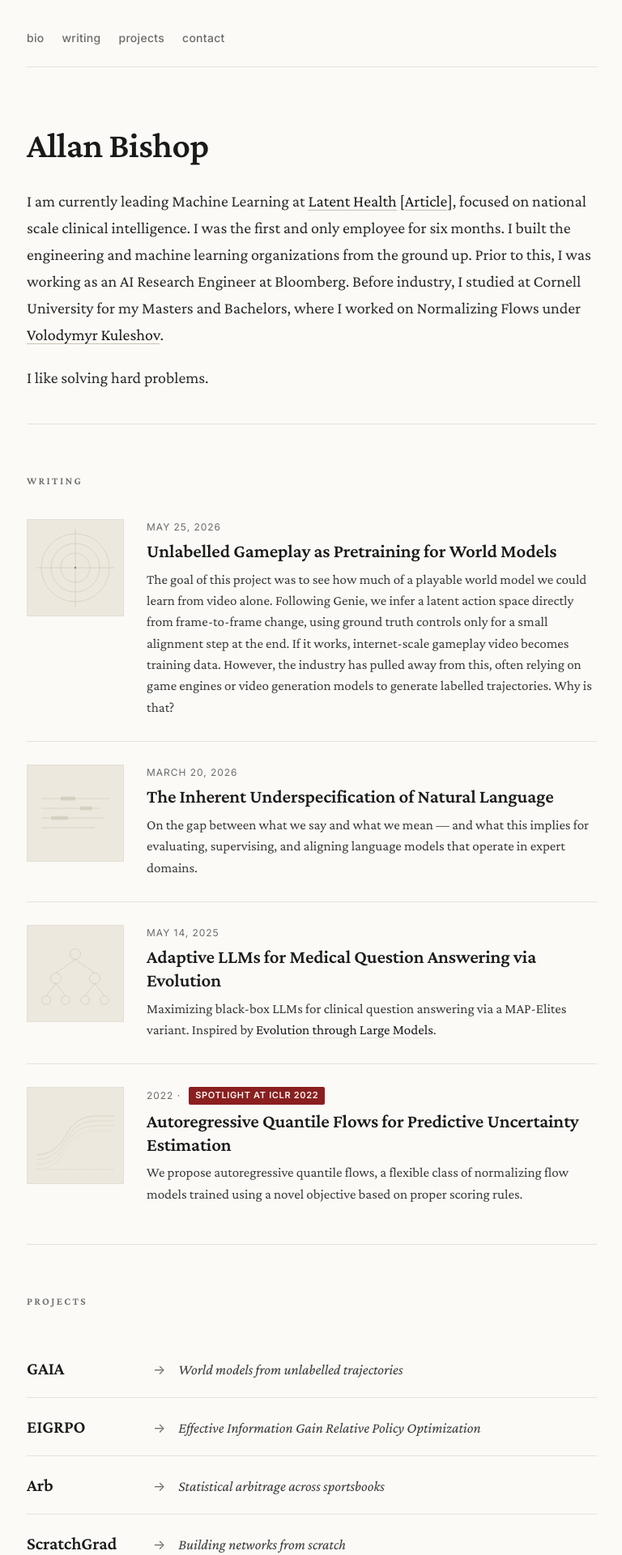
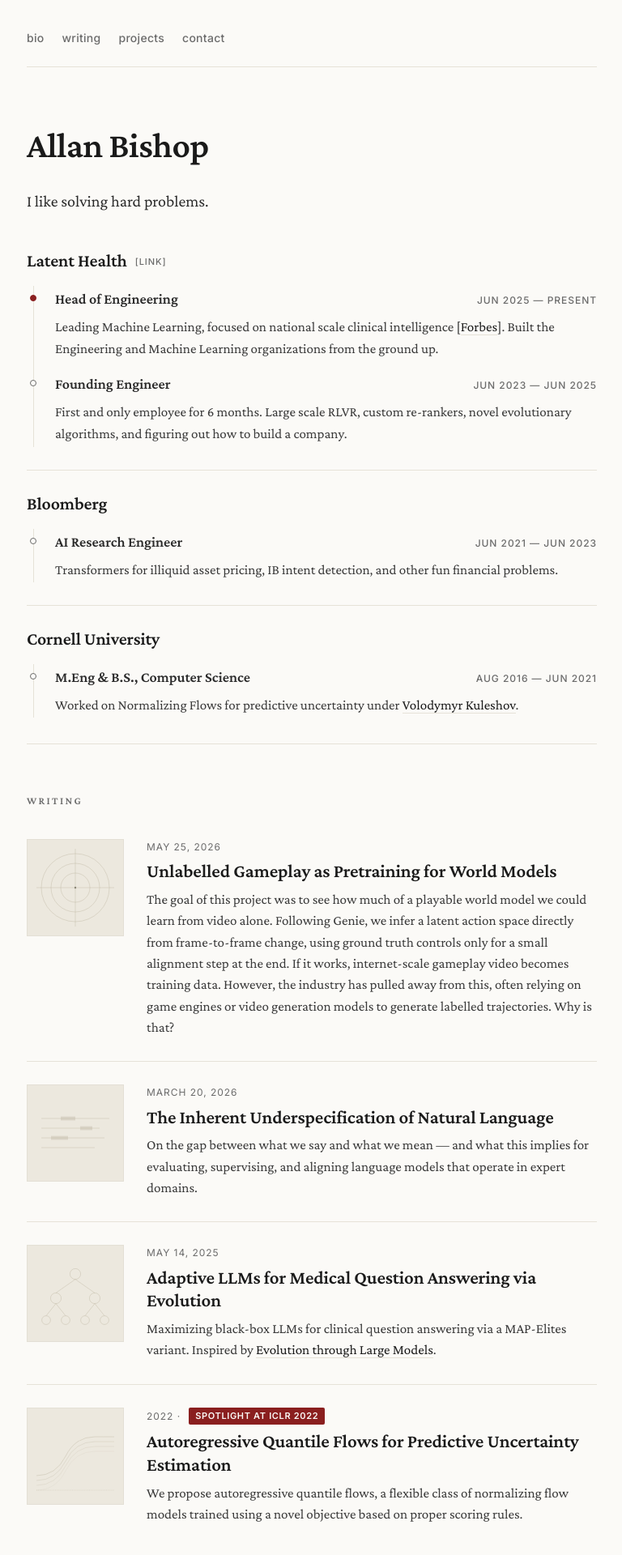
Before and after one commit to adb262/adb262.github.io, a Jekyll site: the page index.html, which Jekyll copies as it is, in a window 1280 px wide. Shown: the top 1920 px of the page at 81% size, without its empty margins (255-1023 px from the left). Built offline with Jekyll 4.4.1, drawn with Linux system fonts in a browser that asks for light colours.

Commit message:
Add timeline view

```diff
--- a/assets/css/site.css
+++ b/assets/css/site.css
@@ -136,6 +136,128 @@ a:hover {
 
 .lede a {
     border-bottom: 1px solid #c9c2b3;
+}
+
+/* Timeline (CV-style entries inside the bio section). */
+.timeline {
+    margin: 32px 0 8px;
+}
+
+.timeline-item {
+    padding: 28px 0;
+    border-top: 1px solid var(--rule);
+}
+
+.timeline-item:first-child {
+    border-top: none;
+    padding-top: 12px;
+}
+
+.timeline-item:last-child {
+    padding-bottom: 4px;
+}
+
+.timeline-place {
+    font-family: var(--serif);
+    font-size: 22px;
+    font-weight: 600;
+    letter-spacing: -0.005em;
+    margin: 0;
+    line-height: 1.2;
+    display: flex;
+    align-items: baseline;
+    flex-wrap: wrap;
+    gap: 10px;
+}
+
+.timeline-link {
+    font-family: var(--sans);
+    font-size: 11px;
+    font-weight: 500;
+    letter-spacing: 0.08em;
+    text-transform: uppercase;
+    color: var(--muted);
+    border-bottom: none;
+    position: relative;
+    top: -2px;
+}
+
+.timeline-link:hover {
+    color: var(--accent);
+}
+
+.timeline-roles {
+    margin: 18px 0 0 8px;
+    padding: 2px 0 2px 26px;
+    border-left: 1px solid var(--rule);
+}
+
+.timeline-role {
+    position: relative;
+    padding: 16px 0 0;
+}
+
+.timeline-role:first-child {
+    padding-top: 0;
+}
+
+.timeline-role::before {
+    content: "";
+    position: absolute;
+    left: -31px;
+    top: 25px;
+    width: 8px;
+    height: 8px;
+    border-radius: 50%;
+    background: var(--bg);
+    border: 1.5px solid var(--muted);
+    box-sizing: border-box;
+}
+
+.timeline-role:first-child::before {
+    top: 9px;
+}
+
+.timeline-role--current::before {
+    background: var(--accent);
+    border-color: var(--accent);
+}
+
+.timeline-role-head {
+    display: flex;
+    justify-content: space-between;
+    align-items: baseline;
+    gap: 18px;
+    flex-wrap: wrap;
+}
+
+.timeline-title {
+    font-family: var(--serif);
+    font-size: 18px;
+    font-weight: 600;
+    color: #2a2a2a;
+    margin: 0;
+}
+
+.timeline-duration {
+    font-family: var(--sans);
+    font-size: 12px;
+    font-weight: 500;
+    letter-spacing: 0.08em;
+    text-transform: uppercase;
+    color: var(--muted);
+    white-space: nowrap;
+}
+
+.timeline-desc {
+    font-size: 17px;
+    line-height: 1.6;
+    color: #3a3a3a;
+    margin: 6px 0 0 0;
+}
+
+.timeline-desc a {
+    border-bottom: 1px solid var(--rule);
 }
 
 /* Writing */
@@ -563,6 +685,27 @@ a:hover {
         padding-top: 48px;
     }
 
+    .timeline-place {
+        font-size: 20px;
+    }
+
+    .timeline-roles {
+        margin-left: 2px;
+        padding-left: 20px;
+    }
+
+    .timeline-role::before {
+        left: -25px;
+    }
+
+    .timeline-role-head {
+        gap: 4px 14px;
+    }
+
+    .timeline-desc {
+        font-size: 16px;
+    }
+
     .writing-item {
         grid-template-columns: 90px 1fr;
         gap: 18px;
--- a/index.html
+++ b/index.html
@@ -27,15 +27,72 @@
             <section id="bio" class="section bio-section">
                 <h1 class="display-name">Allan Bishop</h1>
                 <p class="lede">
-                    I am currently leading Machine Learning at
-                    <a href="https://latenthealth.com/" target="_blank" rel="noopener">Latent Health</a>
-                    [<a href="https://www.forbes.com/sites/rashishrivastava/2026/03/18/this-600-million-ai-startup-is-speeding-up-paperwork-so-patients-get-drugs-faster/" target="_blank" rel="noopener">Article</a>],
-                    focused on national scale clinical intelligence.
-                    I was the first and only employee for six months. I built the engineering and machine learning organizations from the ground up. Prior to this, I was working as an AI Research Engineer at Bloomberg. Before industry, I studied at Cornell University for my Masters and Bachelors, where I worked on Normalizing Flows under <a href="https://www.cs.cornell.edu/~kuleshov/" target="_blank" rel="noopener">Volodymyr Kuleshov</a>.
-                </p>
-                <p class="lede">
                     I like solving hard problems.
                 </p>
+
+                <div class="timeline">
+                    <section class="timeline-item">
+                        <h3 class="timeline-place">
+                            Latent Health
+                            <a class="timeline-link" href="https://latenthealth.com/" target="_blank" rel="noopener">[Link]</a>
+                        </h3>
+                        <div class="timeline-roles">
+                            <section class="timeline-role timeline-role--current">
+                                <div class="timeline-role-head">
+                                    <span class="timeline-title">Head of Engineering</span>
+                                    <span class="timeline-duration">Jun 2025 &mdash; Present</span>
+                                </div>
+                                <p class="timeline-desc">
+                                    Leading Machine Learning, focused on national scale clinical intelligence
+                                    [<a href="https://www.forbes.com/sites/rashishrivastava/2026/03/18/this-600-million-ai-startup-is-speeding-up-paperwork-so-patients-get-drugs-faster/" target="_blank" rel="noopener">Forbes</a>].
+                                    Built the Engineering and Machine Learning organizations from the ground up.
+                                </p>
+                            </section>
+                            <section class="timeline-role">
+                                <div class="timeline-role-head">
+                                    <span class="timeline-title">Founding Engineer</span>
+                                    <span class="timeline-duration">Jun 2023 &mdash; Jun 2025</span>
+                                </div>
+                                <p class="timeline-desc">
+                                    First and only employee for 6 months. Large scale RLVR, custom re-rankers,
+                                    novel evolutionary algorithms, and figuring out how to build a company.
+                                </p>
+                            </section>
+                        </div>
+                    </section>
+
+                    <section class="timeline-item">
+                        <h3 class="timeline-place">Bloomberg</h3>
+                        <div class="timeline-roles">
+                            <section class="timeline-role">
+                                <div class="timeline-role-head">
+                                    <span class="timeline-title">AI Research Engineer</span>
+                                    <span class="timeline-duration">Jun 2021 &mdash; Jun 2023</span>
+                                </div>
+                                <p class="timeline-desc">
+                                    Transformers for illiquid asset pricing, IB intent detection, and other
+                                    fun financial problems.
+                                </p>
+                            </section>
+                        </div>
+                    </section>
+
+                    <section class="timeline-item">
+                        <h3 class="timeline-place">Cornell University</h3>
+                        <div class="timeline-roles">
+                            <section class="timeline-role">
+                                <div class="timeline-role-head">
+                                    <span class="timeline-title">M.Eng &amp; B.S., Computer Science</span>
+                                    <span class="timeline-duration">Aug 2016 &mdash; Jun 2021</span>
+                                </div>
+                                <p class="timeline-desc">
+                                    Worked on Normalizing Flows for predictive uncertainty under
+                                    <a href="https://www.cs.cornell.edu/~kuleshov/" target="_blank" rel="noopener">Volodymyr Kuleshov</a>.
+                                </p>
+                            </section>
+                        </div>
+                    </section>
+                </div>
             </section>
 
             <section id="writing" class="section">
```
